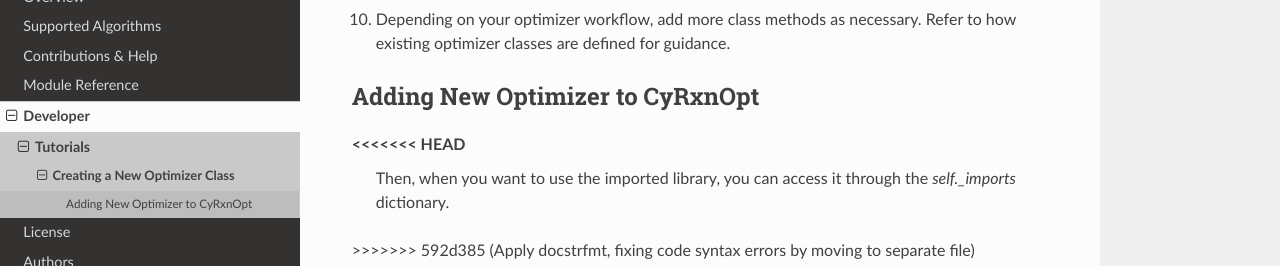
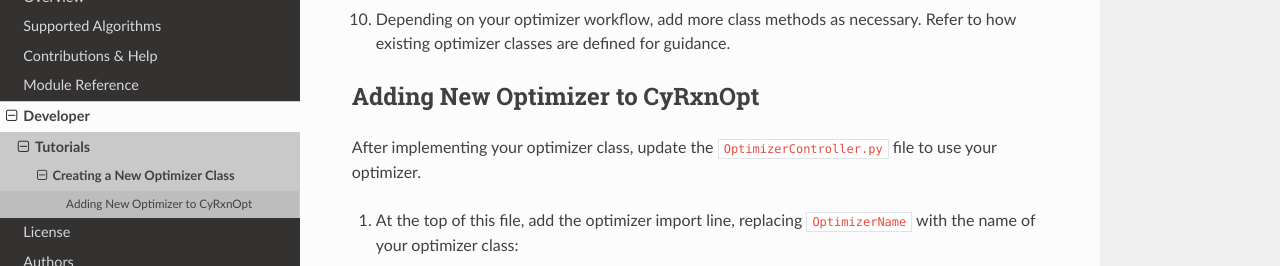
Before and after one commit to RxnRover/CyRxnOpt, a Sphinx documentation site: the page built from docs/source/developer/tutorials/add_new_optimizer.rst, in a window 1280 px wide and 900 px high, scrolled down 1629 px, cut to the strip 123-389 px from the top of the window. Built offline with Sphinx 7.4.7 and the Read the Docs theme 3.1.0, drawn with Linux system fonts in a browser that asks for light colours.

Commit message:
Fix merge conflict I missed

```diff
--- a/docs/source/developer/tutorials/add_new_optimizer.rst
+++ b/docs/source/developer/tutorials/add_new_optimizer.rst
@@ -89,13 +89,8 @@
 Adding New Optimizer to CyRxnOpt
 --------------------------------
 
-<<<<<<< HEAD
-   Then, when you want to use the imported library, you can access it through the
-   `self._imports` dictionary.
-=======
 After implementing your optimizer class, update the ``OptimizerController.py``
 file to use your optimizer.
->>>>>>> 592d385 (Apply docstrfmt, fixing code syntax errors by moving to separate file)
 
 1. At the top of this file, add the optimizer import line, replacing
    ``OptimizerName`` with the name of your optimizer class:
```
